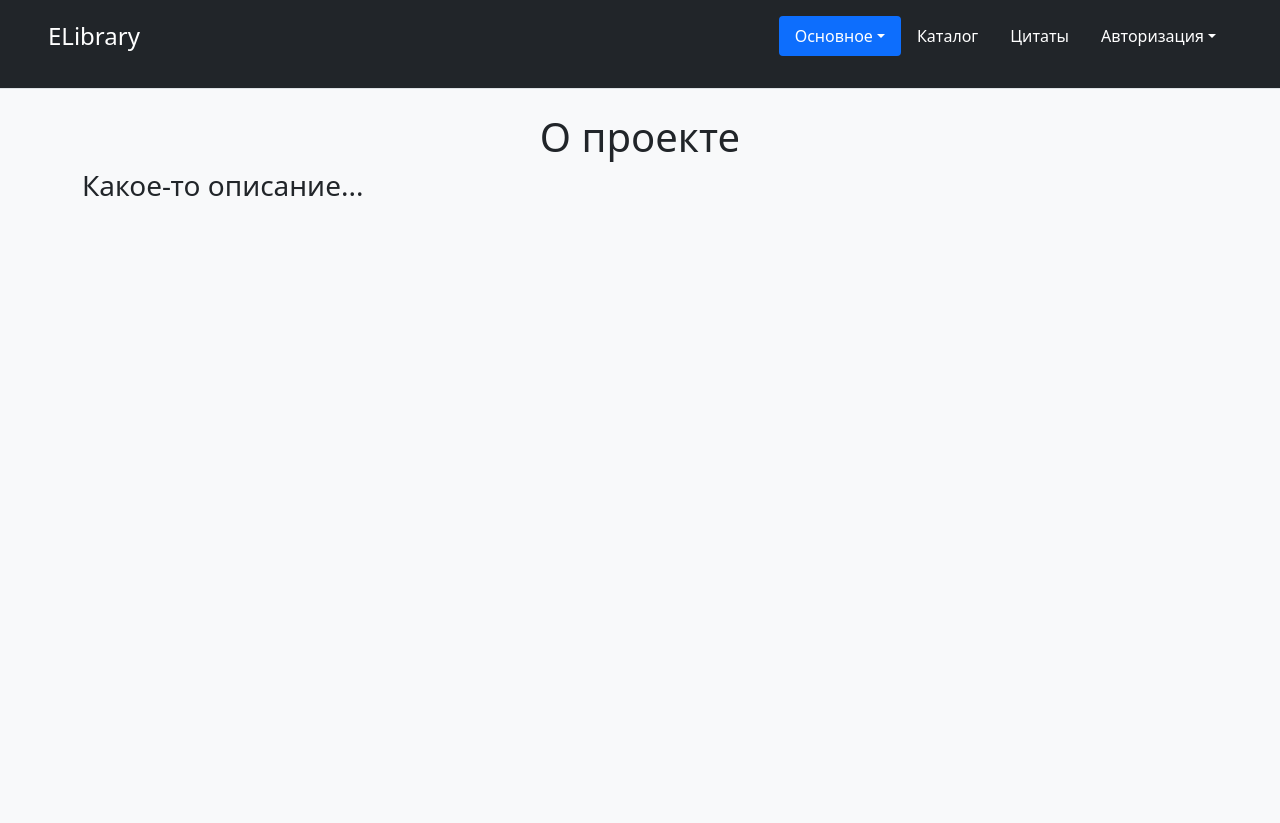
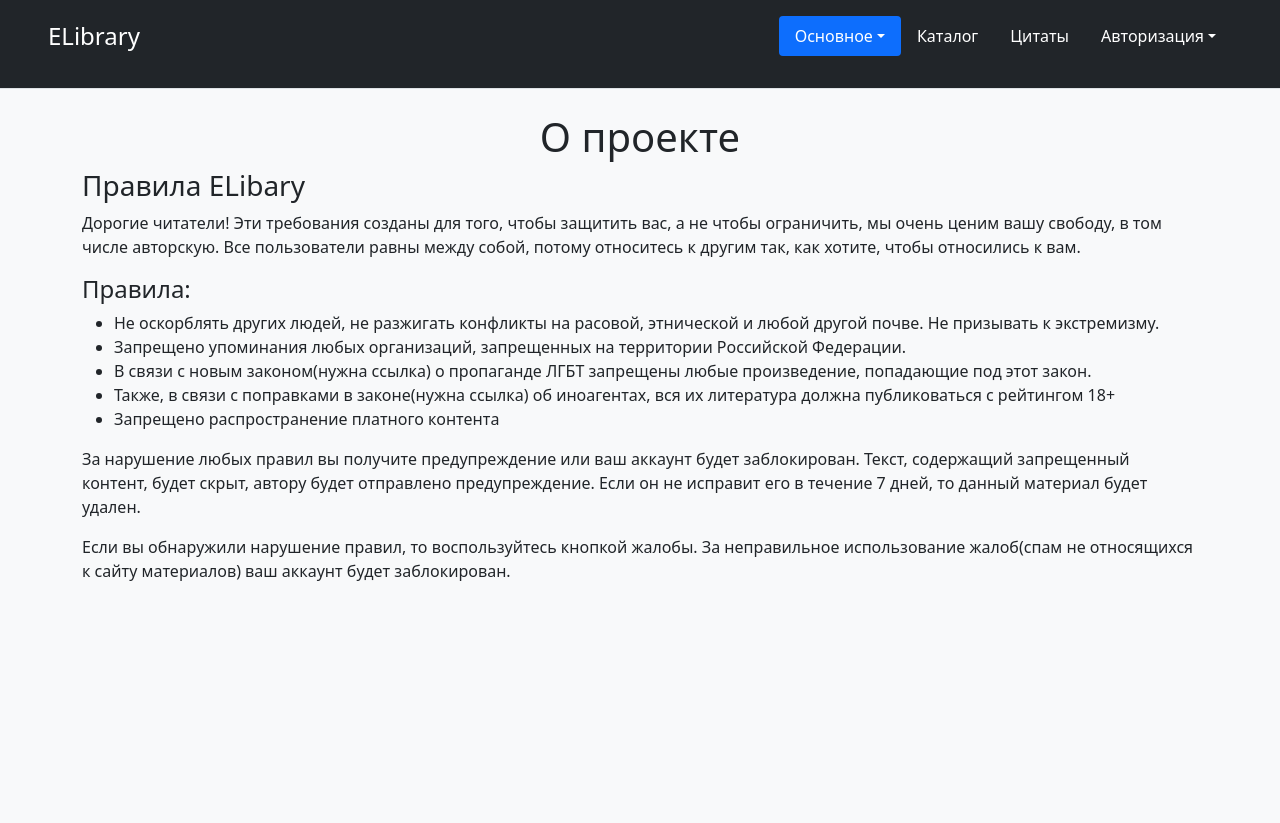
Before and after one commit to Inteshil/ELibary-YandexProject, a Django app: page /about/ in a window 1280 px wide. Shown: the top 823 px of the page. Run offline with Django 3.2, Linux system fonts and the light colour scheme; some libraries are stand-ins or nearby versions.

Commit message:
fix problems

```diff
--- a/site/templates/catalog/book_chapter.html
+++ b/site/templates/catalog/book_chapter.html
@@ -61,7 +61,7 @@
 </div>
 
 
-<div class="row mt-5">
+<div class="row mt-5 text-break">
     {{ chapter.content|safe }}
 </div>
 
--- a/site/templates/quote/quote_list.html
+++ b/site/templates/quote/quote_list.html
@@ -14,7 +14,7 @@
             </h5>
             <p class="text-muted">{{ quote.creation_date }}</p>
         </div>
-        <p class="text-muted fs-4">{{ quote.text }}</p>
+        <p class="text-muted fs-4 text-break">{{ quote.text }}</p>
     </li>
 {% empty %}
 <h3>Похоже еще никто не сохранил цитату :[</h3>
--- a/site/templates/static_pages/about.html
+++ b/site/templates/static_pages/about.html
@@ -4,5 +4,16 @@
 <div class="text-center">
     <h1 class="title-text">О проекте</h1>
 </div>
-<h3>Какое-то описание...</h3>
+<h3>Правила ELibary</h3>
+<p>Дорогие читатели! Эти требования созданы для того, чтобы защитить вас, а не чтобы ограничить, мы очень ценим вашу свободу, в том числе авторскую. Все пользователи равны между собой, потому относитесь к другим так, как хотите, чтобы относились к вам.</p>
+<h4>Правила:</h4>
+<ul>
+    <li>Не оскорблять других людей, не разжигать конфликты на расовой, этнической и любой другой почве. Не призывать к экстремизму.</li>
+    <li>Запрещено упоминания любых организаций, запрещенных на территории Российской Федерации.</li>
+    <li>В связи с новым законом(нужна ссылка) о пропаганде ЛГБТ запрещены любые произведение, попадающие под этот закон.</li>
+    <li>Также, в связи с поправками в законе(нужна ссылка) об иноагентах, вся их литература должна публиковаться с рейтингом 18+</li>
+    <li>Запрещено распространение платного контента</li>
+</ul>
+<p>За нарушение любых правил вы получите предупреждение или ваш аккаунт будет заблокирован. Текст, содержащий запрещенный контент, будет скрыт, автору будет отправлено предупреждение. Если он не исправит его в течение 7 дней, то данный материал будет удален.</p>
+<p>Если вы обнаружили нарушение правил, то воспользуйтесь кнопкой жалобы. За неправильное использование жалоб(спам не относящихся к сайту материалов) ваш аккаунт будет заблокирован.</p>
 {% endblock content %}
```
